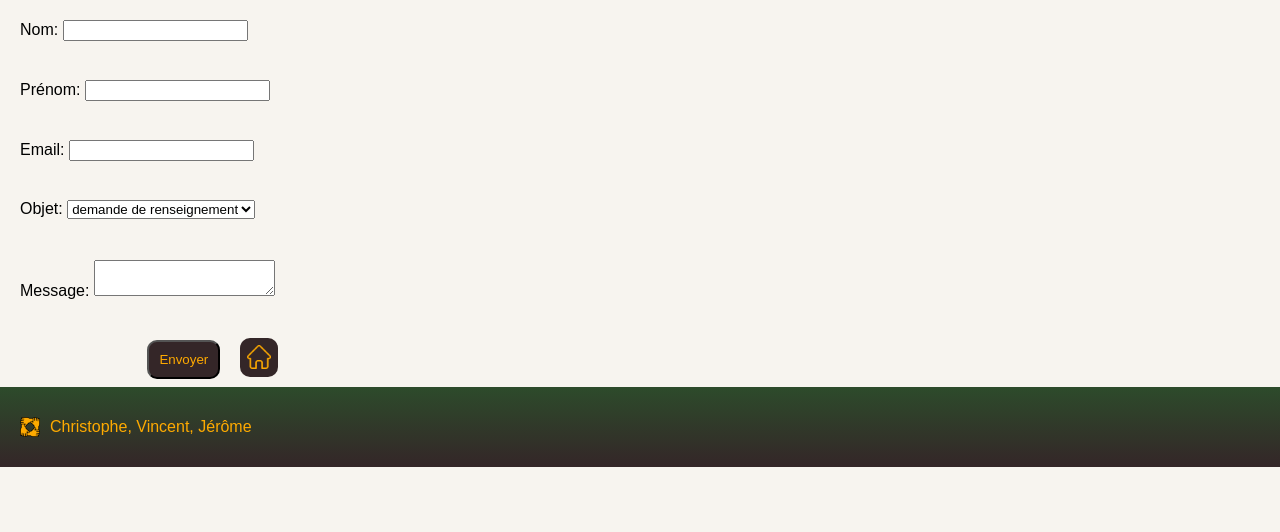
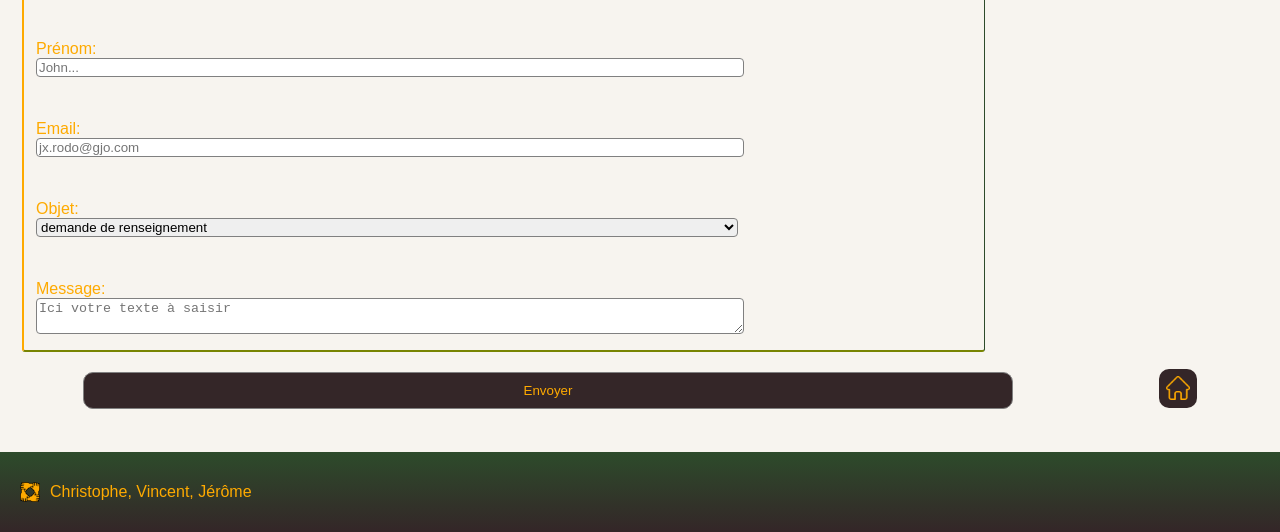
Before and after one commit to bdf007/Project-1-slovenie, a plain HTML site: page contact.html in a window 1280 px wide. Shown: the part 418-950 px from the top of the page. Before the commit the page ends 885 px from the top, so only its background shows below. Drawn offline with Linux system fonts and the light colour scheme.

Commit message:
modification html partie formulaire + modification css partie formulaire

```diff
--- a/contact.css
+++ b/contact.css
@@ -1,3 +1,5 @@
+/*<a href="https://www.flaticon.com/fr/icones-gratuites/email" title="email icônes">Email icônes créées par Bartama Graphic - Flaticon</a>*/
+
 /********** VARIABLE RACINE ***************/
 :root {
     --firstcolor: #F7F4EF;
@@ -78,32 +80,116 @@ main {
     margin-top: 320px;
     margin-left: 20px;
     margin-right: 20px;
-    height: 485px;
+    height: 550px;
     /* background-image: url("image-histo/eau.jpg"); */
 }
 
-main h1 {
-    margin-top: 40px;
-}
+
 
 main .formulaire {
-    display: block;
-    text-align:left;
+    display: inline-block;
+    /* justify-content:center; */
+    text-align:justify;
     margin-top: 20px;
     margin-bottom: 30px;
     height: 30px;;
     width: 100%;
 }
 
+/*fieldset*/
 
+fieldset {
+    border-radius: 3px;
+    border-top: 2px solid var(--thirdcolor);
+    border-left:2px solid var(--thirdcolor);
+    border-bottom: 2px solid var(--secondcolor);
+    border-right: 1px solid var(--fithcolor);
+
+}
+
+/*Legend*/
+legend {
+    font-weight: bold;
+    font-size: 1.7em;
+    color:var(--fithcolor);
+}
+
+legend::first-letter {
+    color:var(--thirdcolor);
+}
+
+legend:nth-child(2) {
+    color:var(--thirdcolor);
+}
+
+legend span {
+    text-transform: capitalize;
+    color: var(--thirdcolor);
+}
+
+/*Labels*/
+
+label {
+    color:var(--thirdcolor);
+
+}
+
+/*input*/
+input {
+    border-radius: 0.3em;
+    border: 1px solid gray;
+    width: 75%;
+}
+
+input[type=text]:focus {
+    background-color:var(--thirdcolor);
+    -webkit-transition: 0.5s;
+    transition: 0.5s;
+}
+
+input[type=email]:focus {
+    background-color:var(--thirdcolor);
+    transition: 0.5s;
+
+}
+
+
+/*objet*/
+.longueur {
+    width: 75%;
+    border-radius: 0.3em;
+    border: 1px solid gray;
+}
+
+.longueur:focus {
+    background-color:var(--thirdcolor);
+    transition: 0.5s;
+}
+
+
+/*textaera*/
+textarea {
+    border-radius: 0.3em;
+    border: 1px solid gray;
+    width: 80%;
+}
+
+textarea:focus {
+    background-color:var(--thirdcolor);
+    transition: 0.5s;
+}
+
+
+/*button*/
 .buton {
     display:flex;
     justify-content: space-around;
     align-items: center;
-
+    width: 100%;
 }
 .bouton {
-    margin-left: 50%;
+    /* margin-left: 50%; */
+    text-align: center;
     margin-top: 20px;
     margin-bottom: 20px;
     padding:10px;
@@ -111,6 +197,7 @@ main .formulaire {
     border-radius: 10px;
     background-color:#342628;
     color:#FEAA00;
+    cursor: pointer;
 }
 
 .buton a img {
@@ -120,6 +207,9 @@ main .formulaire {
     padding-bottom: 8px;
     margin-left: 20px
 }
+
+
+
 
 /*************************FOOTER*****************/
 footer{
--- a/contact.html
+++ b/contact.html
@@ -27,39 +27,42 @@
     </header>
 
    <main>
-        <h1>Formulaire de contact</h1>
+        <!-- <h1>Formulaire de contact</h1> -->
+        <fieldset>
+            <legend>Formulaire de <span>C</span>ontact</legend>
             <form action="" method="get" class="formulaires">
                 <div class="formulaire">
-                <label for="name">Nom: </label>
-                <input class="longueur" type="text" name="name" id="name" required>
+                    <label for="name">Nom: </label><br>
+                    <input class="longueur" type="text" name="name" placeholder="Doe..." id="name" required>
                 </div>
                 <div class="formulaire">
-                <label for="lastname">Prénom: </label>
-                <input class="longueur" type="text" name="name" id="name" required>
+                    <label for="lastname">Prénom: </label><br>
+                    <input class="longueur" type="text" name="name" id="name" placeholder="John..." required>
                 </div>
                 <div class="formulaire">
-                <label for="email">Email: </label>
-                <input class="longueur" type="email" name="email" id="email" required>
+                    <label for="email">Email: </label><br>
+                    <input class="longueur" type="email" name="email" placeholder="jx.rodo@gjo.com " id="email" required>
                 </div>
                 <div class="formulaire">
-                <label for="objet">Objet:</label>
+                    <label for="objet">Objet:</label><br>
                     <select class="longueur" name="Objet">
-                <option value="renseignement" >demande de renseignement</option>
+                        <option value="renseignement">demande de renseignement</option>
                         <option value="contact">demande de contact</option>
                         <option value="confidentiel">confidentiel</option>
                         <option value="autre sujet">autre sujet</option>
                     </select>
                 </div>
                 <div class="formulaire">
-                <label for="message">Message:</label>
-                <textarea name="commentaires" class="longueur"></textarea>
+                    <label for="message">Message:</label><br>
+                    <textarea name="commentaires" placeholder="Ici votre texte à saisir" class="longueur"></textarea>
                 </div>
-
+        </fieldset>
                 <div class="buton">
                     <input type="submit" class="bouton" value="Envoyer">
                     <a href="#home"><img src="image-histo/icone/accueil1.png" alt="home" width="24" height="24" class="icone"></a>
                 </div>
             </form>
+
     </main>
 
     <footer>
```
Also changed, not shown: image-histo/icone/email.png (added). Lines whose indentation alone changed are shown as unchanged.
